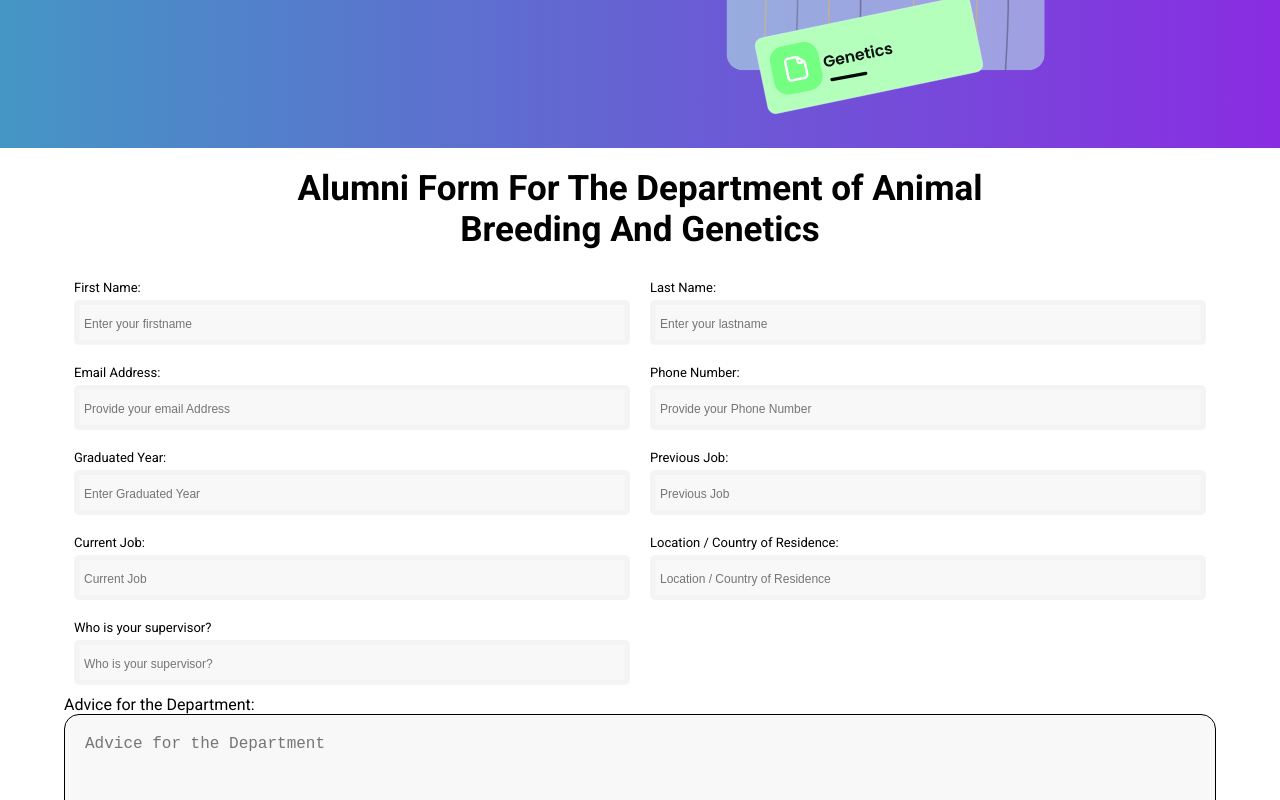
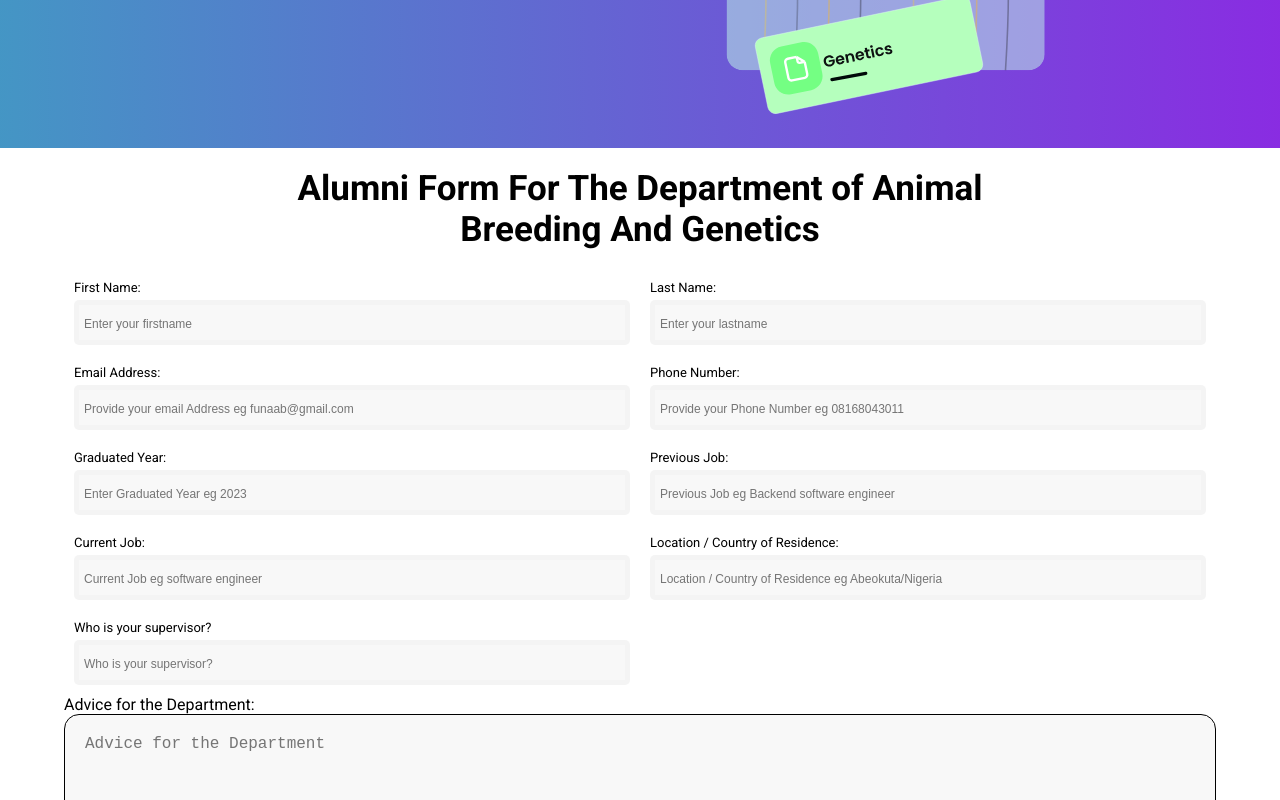
Before and after one commit to kasboi/Animal-breeding-and-genetics, a React (Create React App) app: page / in a window 1280 px wide. Shown: the part 412-1212 px from the top of the page. Built offline with nearby package versions, Linux system fonts and the light colour scheme; no server answers.

Commit message:
my changes

```diff
--- a/src/components/FormInfo.jsx
+++ b/src/components/FormInfo.jsx
@@ -16,6 +16,7 @@ export default function FormInfo() {
     supervisor: "",
     advice: "",
   });
+  const [errors, setErrors] = useState({});
 
   const handleChange = (e) => {
     const { name, value } = e.target;
@@ -29,10 +30,6 @@ export default function FormInfo() {
     e.preventDefault();
     setLoading(true);
     try {
-      if (Object.values(formData).some((field) => !field)) {
-        alert("Please fill in all fields.");
-        return;
-      }
       await axios.post(
         "https://animal-breeding-and-genetics.onrender.com/api/v1/user/post",
         formData
@@ -51,8 +48,7 @@ export default function FormInfo() {
         advice: "",
       });
     } catch (error) {
-      console.error("Error submitting form:", error);
-      alert("Failed to submit form. Please try again later.");
+      alert("check the input field");
     } finally {
       setLoading(false);
     }
@@ -76,6 +72,10 @@ export default function FormInfo() {
               placeholder="Enter your firstname"
             />
           </div>
+          {errors && errors.firstName && (
+            <span className={styles.error}>{errors.firstName}</span>
+          )}
+
           <div className={styles.inputGroup}>
             <label htmlFor="lastName">Last Name:</label>
             <input
@@ -95,7 +95,7 @@ export default function FormInfo() {
               name="emailAddress"
               value={formData.emailAddress}
               onChange={handleChange}
-              placeholder="Provide your email Address"
+              placeholder="Provide your email Address eg funaab@gmail.com"
             />
           </div>
           <div className={styles.inputGroup}>
@@ -106,7 +106,7 @@ export default function FormInfo() {
               name="phoneNumber"
               value={formData.phoneNumber}
               onChange={handleChange}
-              placeholder="Provide your Phone Number"
+              placeholder="Provide your Phone Number eg 08168043011"
             />
           </div>
           <div className={styles.inputGroup}>
@@ -117,7 +117,7 @@ export default function FormInfo() {
               name="graduatedYear"
               value={formData.graduatedYear}
               onChange={handleChange}
-              placeholder="Enter Graduated Year"
+              placeholder="Enter Graduated Year eg 2023"
             />
           </div>
           <div className={styles.inputGroup}>
@@ -128,9 +128,10 @@ export default function FormInfo() {
               name="previousJob"
               value={formData.previousJob}
               onChange={handleChange}
-              placeholder="Previous Job"
+              placeholder="Previous Job eg Backend software engineer"
             />
           </div>
+
           <div className={styles.inputGroup}>
             <label htmlFor="currentJob">Current Job:</label>
             <input
@@ -139,7 +140,7 @@ export default function FormInfo() {
               name="currentJob"
               value={formData.currentJob}
               onChange={handleChange}
-              placeholder="Current Job"
+              placeholder="Current Job eg software engineer"
             />
           </div>
           <div className={styles.inputGroup}>
@@ -152,7 +153,7 @@ export default function FormInfo() {
               name="locationOrCountry"
               value={formData.locationOrCountry}
               onChange={handleChange}
-              placeholder="Location / Country of Residence"
+              placeholder="Location / Country of Residence eg Abeokuta/Nigeria"
             />
           </div>
           <div className={styles.inputGroup}>
@@ -179,11 +180,7 @@ export default function FormInfo() {
         </div>
         <div className={styles.btn}>
           <button type="submit" disabled={loading}>
-            {loading ? (
-              <div className={styles.loader}></div>
-            ) : (
-              "SUBMIT"
-            )}
+            {loading ? <div className={styles.loader}></div> : "SUBMIT"}
           </button>
         </div>
       </form>
```
